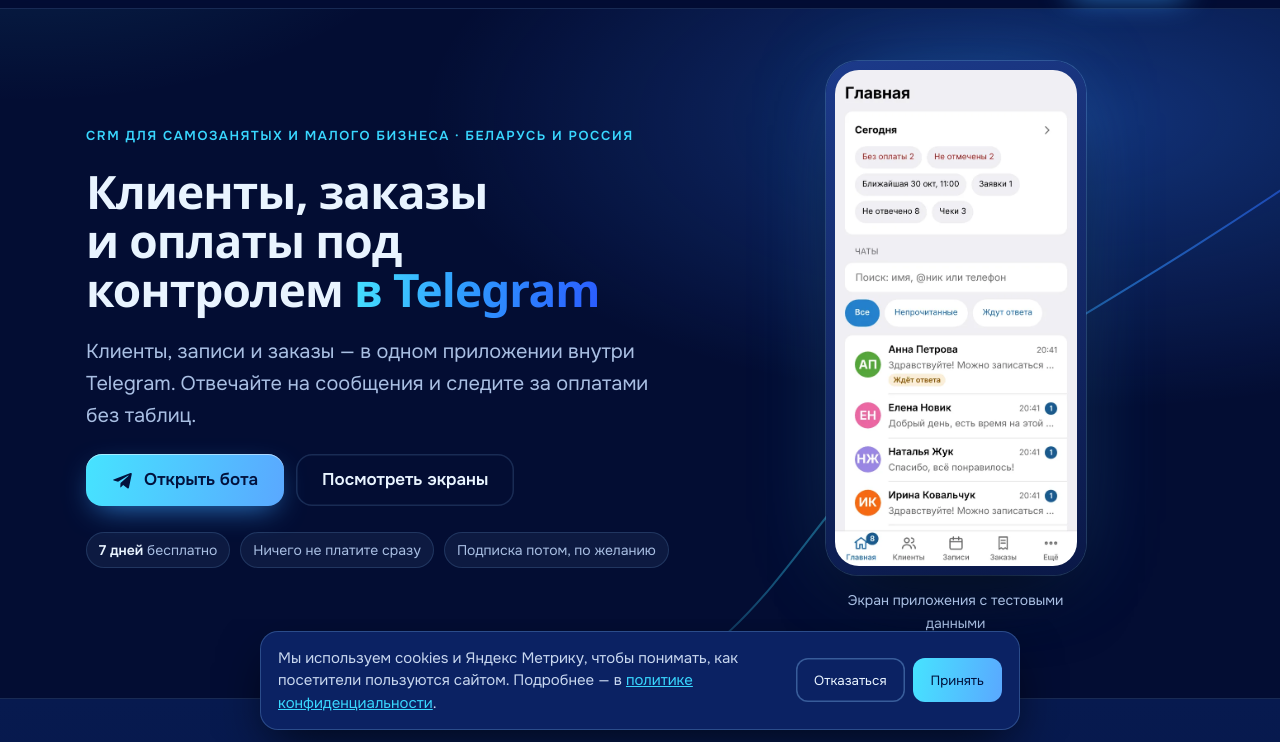
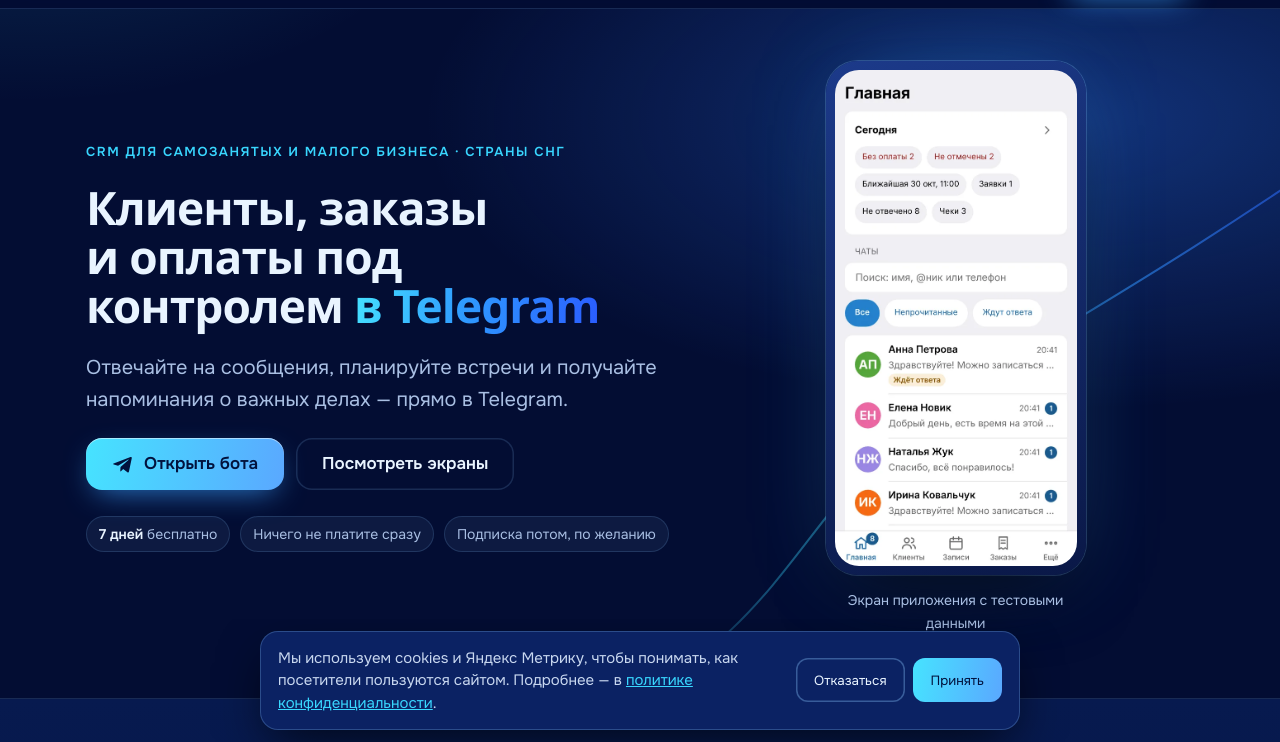
Before and after one commit to kirilovsasha/sologram-site, a plain HTML site: page index.html in a window 1280 px wide. Shown: the part 58-800 px from the top of the page. Drawn offline with Linux system fonts and the light colour scheme; a web font is replaced by a local one.

Commit message:
Clarify landing page headline and region

```diff
--- a/index.html
+++ b/index.html
@@ -4,7 +4,7 @@
 <meta charset="utf-8">
 <meta name="viewport" content="width=device-width, initial-scale=1, viewport-fit=cover">
 <title>SoloGram — CRM для самозанятых и малого бизнеса в Telegram</title>
-<meta name="description" content="CRM для самозанятых и малого бизнеса в Telegram: клиенты, переписка, записи, заказы, оплаты и напоминания о чеках и налогах в одном боте. Беларусь и Россия. 7 дней бесплатно.">
+<meta name="description" content="CRM для самозанятых и малого бизнеса в Telegram: клиенты, переписка, записи, заказы, оплаты и напоминания о чеках и налогах в одном боте. Страны СНГ. 7 дней бесплатно.">
 <link rel="canonical" href="https://sologram.pro/">
 <link rel="alternate" hreflang="ru" href="https://sologram.pro/">
 <link rel="alternate" hreflang="x-default" href="https://sologram.pro/">
@@ -68,7 +68,7 @@
    "publisher": {
     "@id": "https://sologram.pro/#org"
    },
-   "description": "CRM для самозанятых и малого бизнеса в Telegram: клиенты, переписка, записи, заказы, оплаты и напоминания о чеках и налогах. Беларусь и Россия.",
+   "description": "CRM для самозанятых и малого бизнеса в Telegram: клиенты, переписка, записи, заказы, оплаты и напоминания о чеках и налогах. Страны СНГ.",
    "offers": [
     {
      "@type": "Offer",
@@ -378,8 +378,8 @@
   </svg>
   <div class="wrap">
     <div class="hero-copy">
-      <h1><span class="eyebrow kicker">CRM для самозанятых и малого бизнеса · Беларусь и Россия</span> Клиенты, заказы и оплаты под контролем <span class="grad">в&nbsp;Telegram</span></h1>
-      <p class="lead">Клиенты, записи и заказы — в одном приложении внутри Telegram. Отвечайте на сообщения и следите за оплатами без таблиц.</p>
+      <h1><span class="eyebrow kicker">CRM для самозанятых и малого бизнеса · страны СНГ</span> Клиенты, заказы и оплаты под контролем <span class="grad">в&nbsp;Telegram</span></h1>
+      <p class="lead">Отвечайте на сообщения, планируйте встречи и получайте напоминания о важных делах — прямо в Telegram.</p>
       <div class="cta-row">
         <a class="btn" id="hero-cta" href="https://t.me/sologram_crm_bot?start=site" data-goal="open_bot" rel="noopener">
           <svg viewBox="0 0 24 24" fill="currentColor" aria-hidden="true"><path d="M2.5 11.3l17.7-6.9c.8-.3 1.6.2 1.3 1.5l-3 14.2c-.2 1-.8 1.3-1.7.8l-4.6-3.4-2.2 2.1c-.3.3-.5.5-1 .5l.3-4.8 8.6-7.8c.4-.3-.1-.5-.6-.2L6.6 14 2 12.6c-1-.3-1-1 .5-1.3z"/></svg>
```
